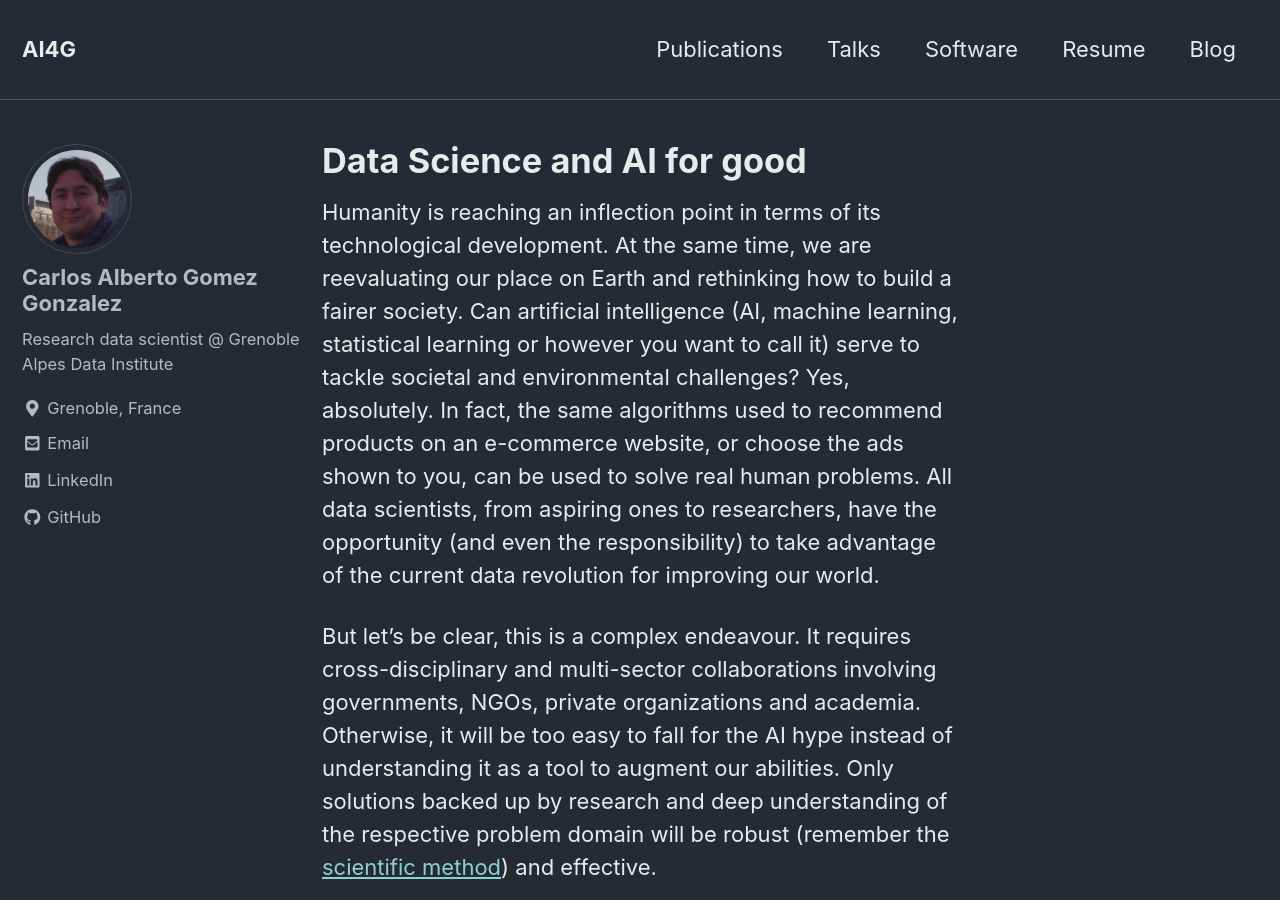
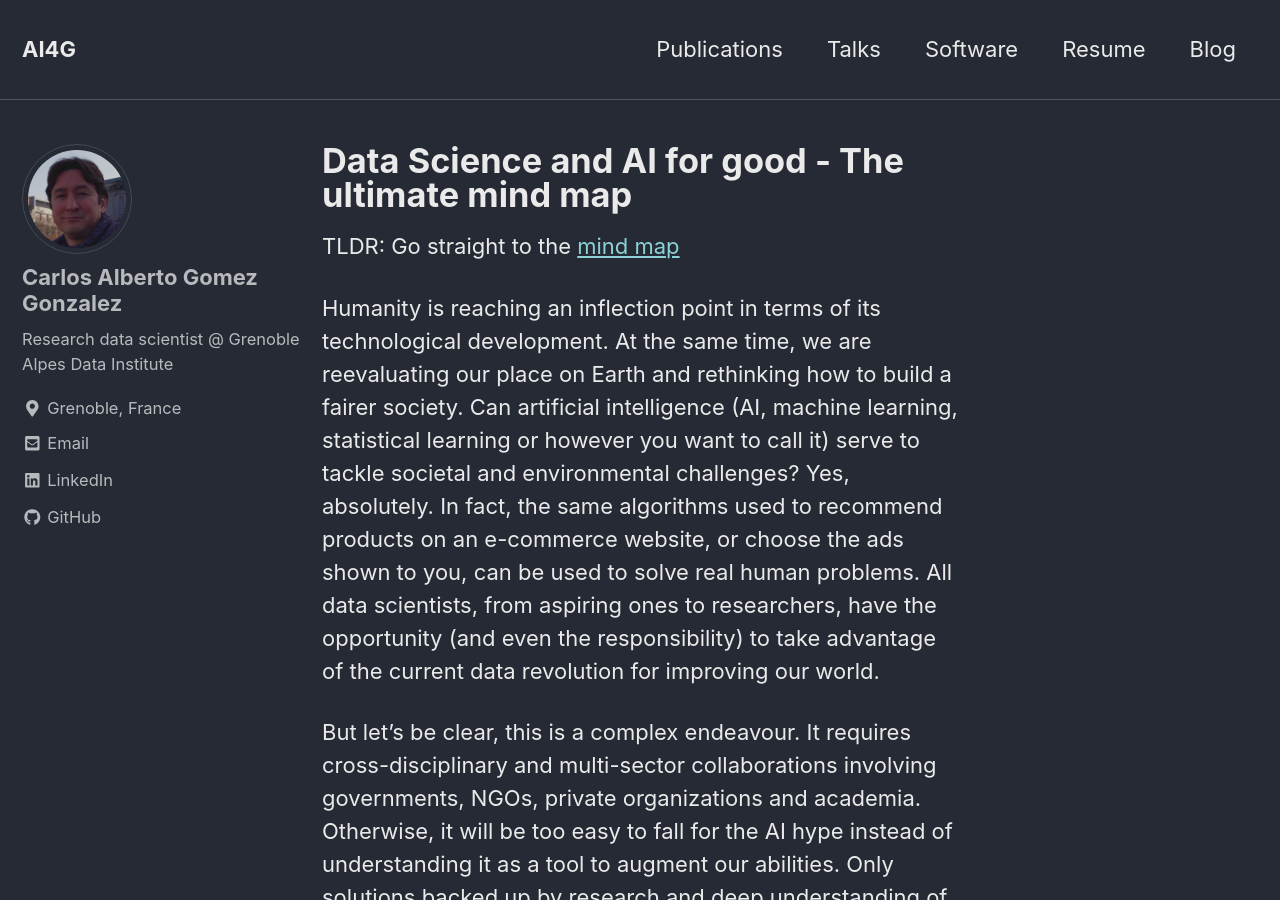
Before and after one commit to carlos-gg/carlos-gg.github.io, a Jekyll site: the page built from _posts/2019-01-24-ai4good_mindmap.md, in a window 1280 px wide and 900 px high. Built offline with Jekyll 4.4.1, drawn with Linux system fonts in a browser that asks for light colours; nearby versions of some CDN libraries.

Commit message:
Changing title, adding link

```diff
--- a/_posts/2019-01-24-ai4good_mindmap.md
+++ b/_posts/2019-01-24-ai4good_mindmap.md
@@ -1,11 +1,14 @@
 ---
-title: "Data Science and AI for good"
+title: "Data Science and AI for good - The ultimate mind map"
 excerpt_separator: "<!--more-->"
 date: 2019-01-24
 layout: single
 author_profile: true
 tags:
 ---
+
+TLDR: Go straight to the [mind map](https://carlgogo.github.io/AI4G_mindmap/)
+
 Humanity is reaching an inflection point in terms of its technological development. At the same time, we are reevaluating our place on Earth and rethinking how to build a fairer society. Can artificial intelligence (AI, machine learning, statistical learning or however you want to call it) serve to tackle societal and environmental challenges? Yes, absolutely. In fact, the same algorithms used to recommend products on an e-commerce website, or choose the ads shown to you, can be used to solve real human problems. All data scientists, from aspiring ones to researchers, have the opportunity (and even the responsibility) to take advantage of the current data revolution for improving our world.
 
 <!--more-->
```
